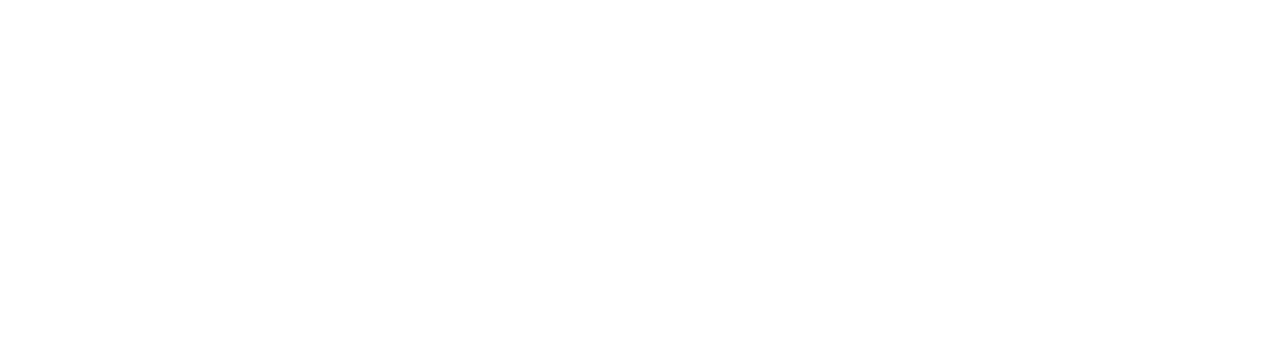
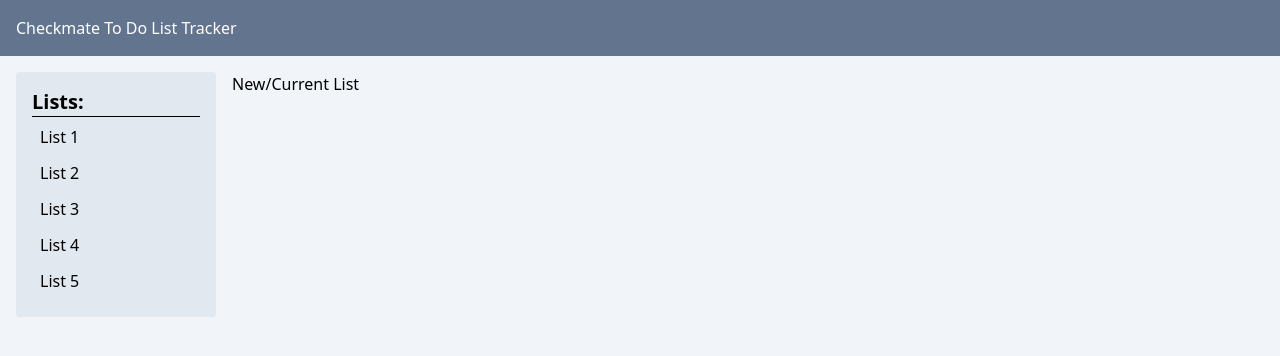
Before and after one commit to FSpitzock/Checkmate_To_Do_List_tracker, a plain HTML site: page index.html in a window 1280 px wide. Drawn offline with nearby package versions, Linux system fonts and the light colour scheme.

Commit message:
Added bassic layout to HTML page

```diff
--- a/index.html
+++ b/index.html
@@ -3,11 +3,33 @@
 <head>
     <meta charset="UTF-8">
     <meta name="viewport" content="width=device-width, initial-scale=1.0">
-    <!-- CSS link goes here -->
+    <script src="https://cdn.jsdelivr.net/npm/@tailwindcss/browser@4"></script>
+    <link rel="stylesheet" href="assets/css/style.css">
     <title>Document</title>
 </head>
-<body>
+<body  class="bg-slate-100">
+<header   class="bg-slate-500 text-white p-4">
+    <h1>Checkmate To Do List Tracker</h1>
+</header>
 
- <!-- JS link goes here -->
+<div class="grid grid-cols-[200px_1fr] gap-4 p-4">
+    <aside class="bg-slate-200 p-4 rounded">
+        <h2 class="text-xl font-bold ">Lists:</h2>
+        <hr>
+        <ul>
+            <li class="hover:bg-red-300 p-1 m-1">List 1</li>
+            <li class="hover:bg-red-300 p-1 m-1">List 2</li>
+            <li class="hover:bg-red-300 p-1 m-1">List 3</li>
+            <li class="hover:bg-red-300 p-1 m-1">List 4</li>
+            <li class="hover:bg-red-300 p-1 m-1">List 5</li>
+        </ul>
+    </aside>
+
+    <main>
+        <h2>New/Current List</h2>
+    </main>
+</div>
+
+<script src="assets/js/main.js"></script>
 </body>
 </html>
```
